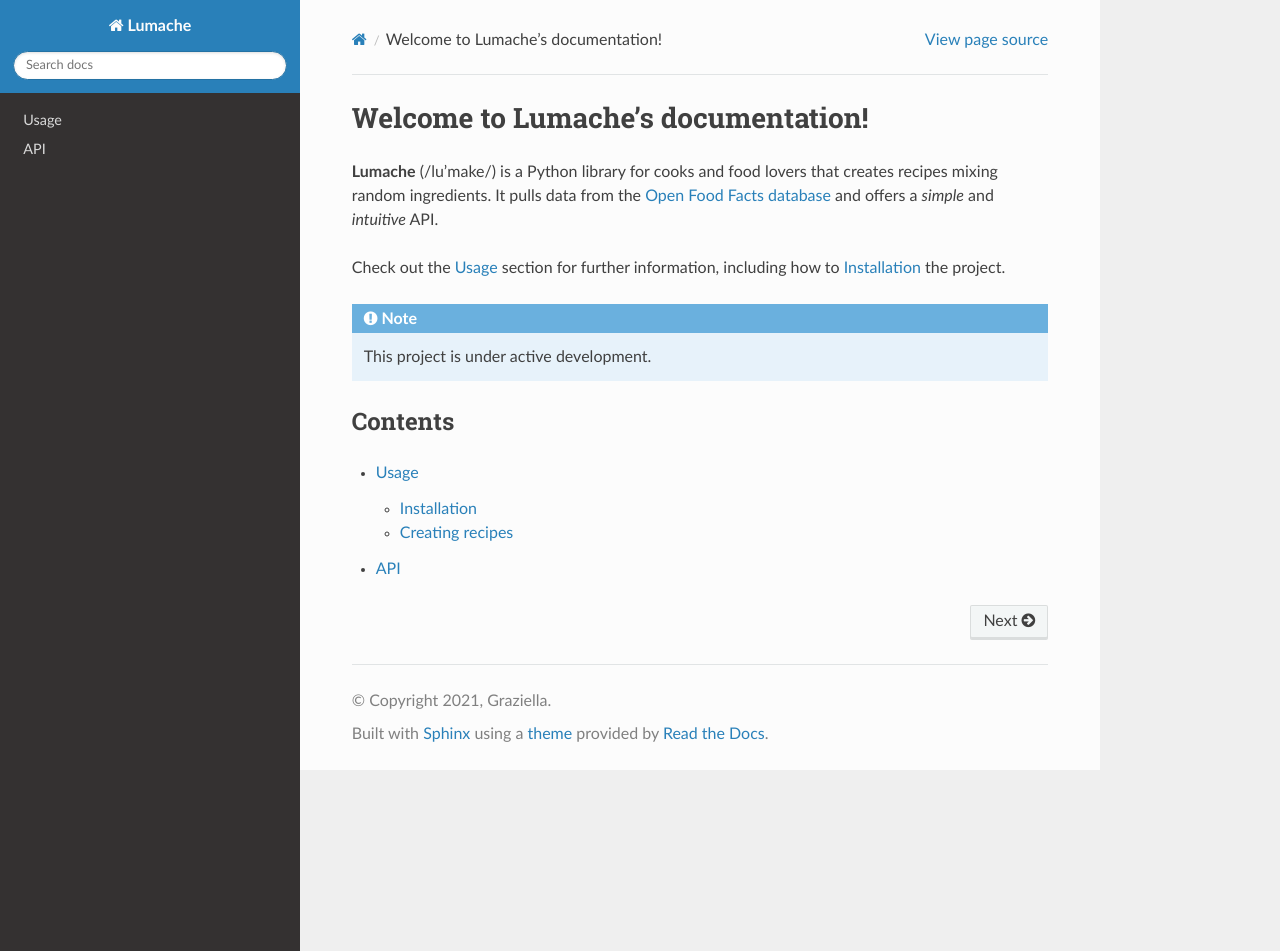
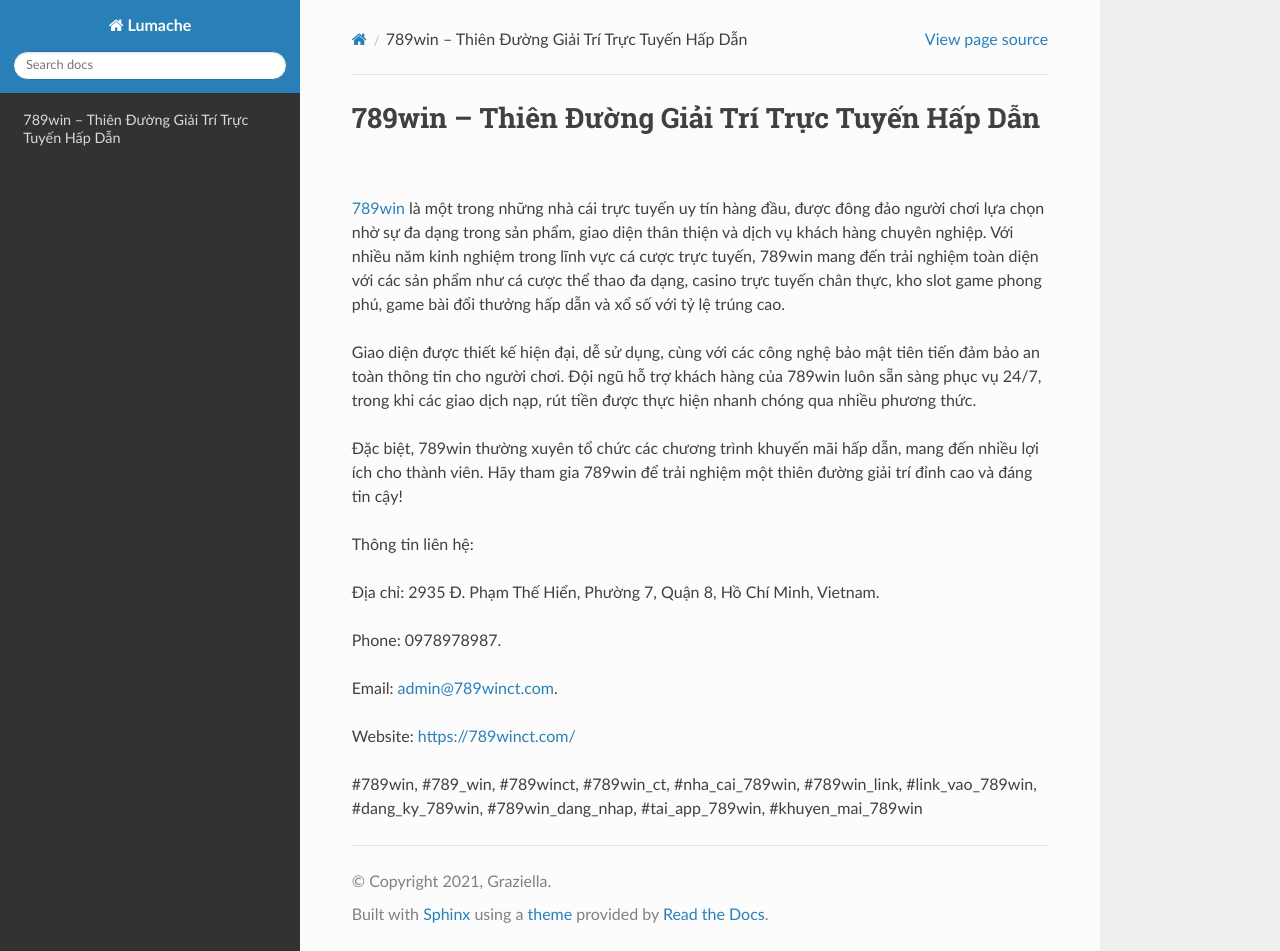
Before and after one commit to plapenanec/1link789winctcom1, a Sphinx documentation site: the page built from docs/source/index.rst, in a window 1280 px wide and 951 px high. Built offline with Sphinx 7.4.7 and the Read the Docs theme 3.1.0, drawn with Linux system fonts in a browser that asks for light colours.

Commit message:
Update index.rst

```diff
--- a/docs/source/index.rst
+++ b/docs/source/index.rst
@@ -1,22 +1,20 @@
-Welcome to Lumache's documentation!
+789win – Thiên Đường Giải Trí Trực Tuyến Hấp Dẫn
 ===================================
 
-**Lumache** (/lu'make/) is a Python library for cooks and food lovers
-that creates recipes mixing random ingredients.
-It pulls data from the `Open Food Facts database <https://world.openfoodfacts.org/>`_
-and offers a *simple* and *intuitive* API.
+`789win <https://789winct.com/>`_ là một trong những nhà cái trực tuyến uy tín hàng đầu, được đông đảo người chơi lựa chọn nhờ sự đa dạng trong sản phẩm, giao diện thân thiện và dịch vụ khách hàng chuyên nghiệp. Với nhiều năm kinh nghiệm trong lĩnh vực cá cược trực tuyến, 789win mang đến trải nghiệm toàn diện với các sản phẩm như cá cược thể thao đa dạng, casino trực tuyến chân thực, kho slot game phong phú, game bài đổi thưởng hấp dẫn và xổ số với tỷ lệ trúng cao.
 
-Check out the :doc:`usage` section for further information, including
-how to :ref:`installation` the project.
+Giao diện được thiết kế hiện đại, dễ sử dụng, cùng với các công nghệ bảo mật tiên tiến đảm bảo an toàn thông tin cho người chơi. Đội ngũ hỗ trợ khách hàng của 789win luôn sẵn sàng phục vụ 24/7, trong khi các giao dịch nạp, rút tiền được thực hiện nhanh chóng qua nhiều phương thức.
 
-.. note::
+Đặc biệt, 789win thường xuyên tổ chức các chương trình khuyến mãi hấp dẫn, mang đến nhiều lợi ích cho thành viên. Hãy tham gia 789win để trải nghiệm một thiên đường giải trí đỉnh cao và đáng tin cậy!
 
-   This project is under active development.
+Thông tin liên hệ:
 
-Contents
---------
+Địa chỉ: 2935 Đ. Phạm Thế Hiển, Phường 7, Quận 8, Hồ Chí Minh, Vietnam.
 
-.. toctree::
+Phone: 0978978987.
 
-   usage
-   api
+Email: admin@789winct.com.
+
+Website: https://789winct.com/
+
+#789win, #789_win, #789winct, #789win_ct, #nha_cai_789win, #789win_link, #link_vao_789win, #dang_ky_789win, #789win_dang_nhap, #tai_app_789win, #khuyen_mai_789win
```
